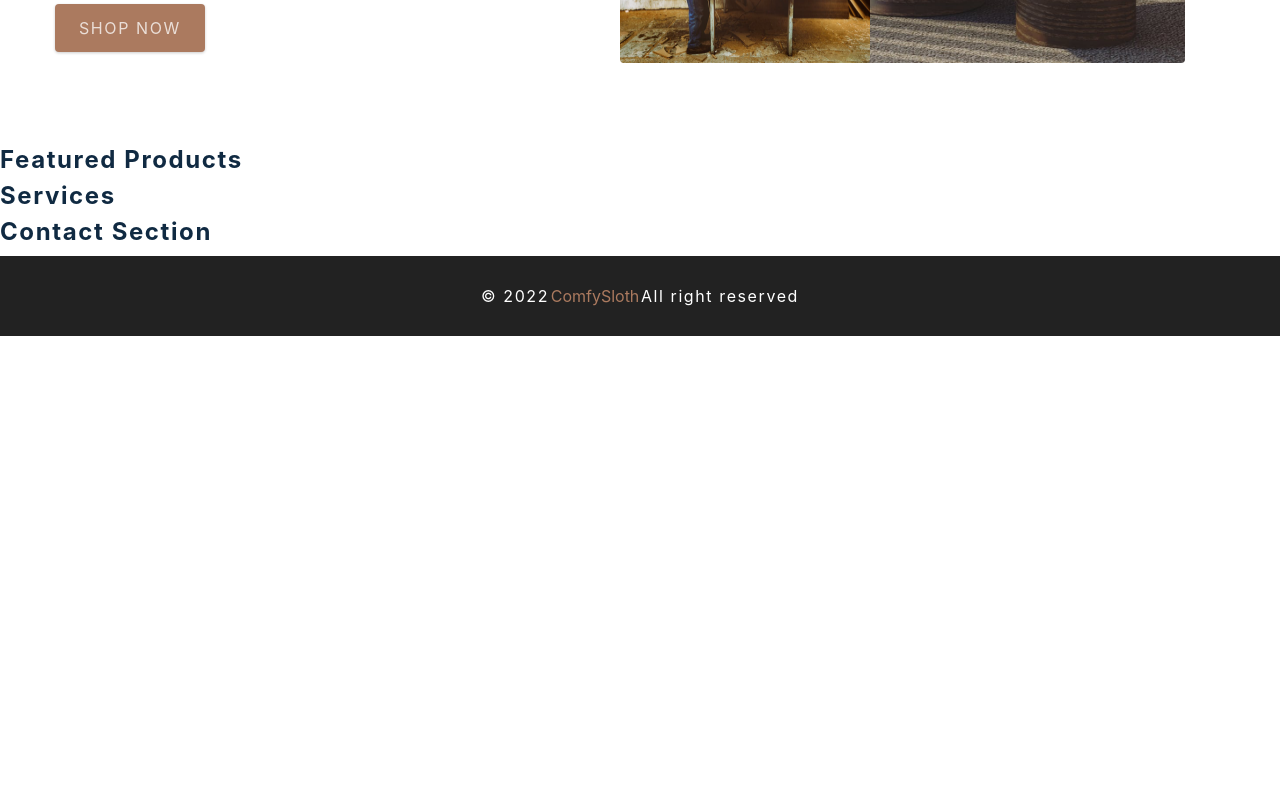
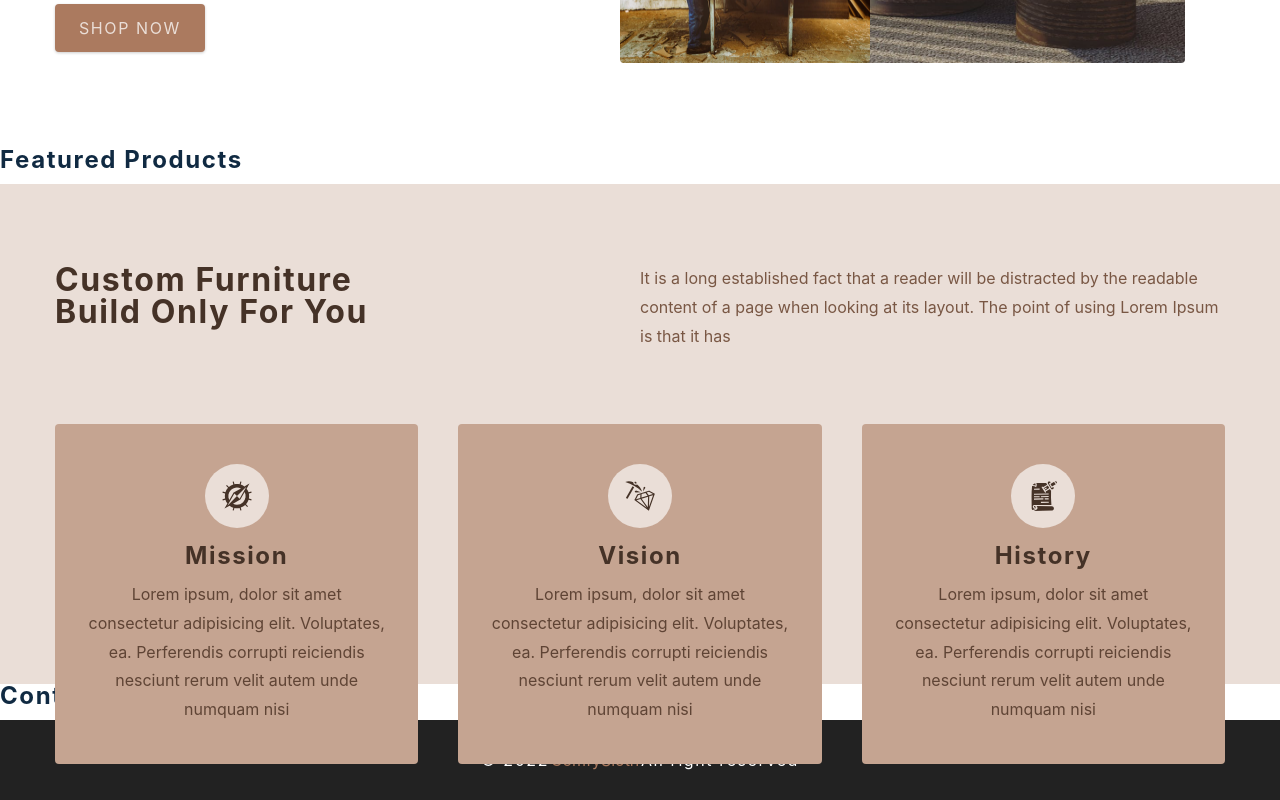
Before and after one commit to pras75299/E-commerce, a React (Create React App) app: page / in a window 1280 px wide. Shown: the part 652-1452 px from the top of the page. Before the commit the page ends 988 px from the top, so only its background shows below. Built offline with nearby package versions, Linux system fonts and the light colour scheme; the HTML template or start-up script is replaced by a standard one.

Commit message:
add services section

```diff
--- a/src/components/Services.js
+++ b/src/components/Services.js
@@ -1,10 +1,37 @@
-import React from 'react'
-import styled from 'styled-components'
-import { services } from '../utils/constants'
+import React from "react";
+import styled from "styled-components";
+import { services } from "../utils/constants";
 
 const Services = () => {
-  return <h4>services </h4>
-}
+  return (
+    <Wrapper>
+      <div className="section-center">
+        <article className="header">
+          <h3>
+            custom furniture <br /> build only for you
+          </h3>
+          <p>
+            It is a long established fact that a reader will be distracted by
+            the readable content of a page when looking at its layout. The point
+            of using Lorem Ipsum is that it has
+          </p>
+        </article>
+        <div className="services-center">
+          {services.map((service) => {
+            const { id, icon, title, text } = service;
+            return (
+              <article key={id} className="service">
+                <span className="icon">{icon}</span>
+                <h4>{title}</h4>
+                <p>{text}</p>
+              </article>
+            );
+          })}
+        </div>
+      </div>
+    </Wrapper>
+  );
+};
 
 const Wrapper = styled.section`
   h3,
@@ -68,5 +95,5 @@ const Wrapper = styled.section`
       transform: translateY(5rem);
     }
   }
-`
-export default Services
+`;
+export default Services;
```
